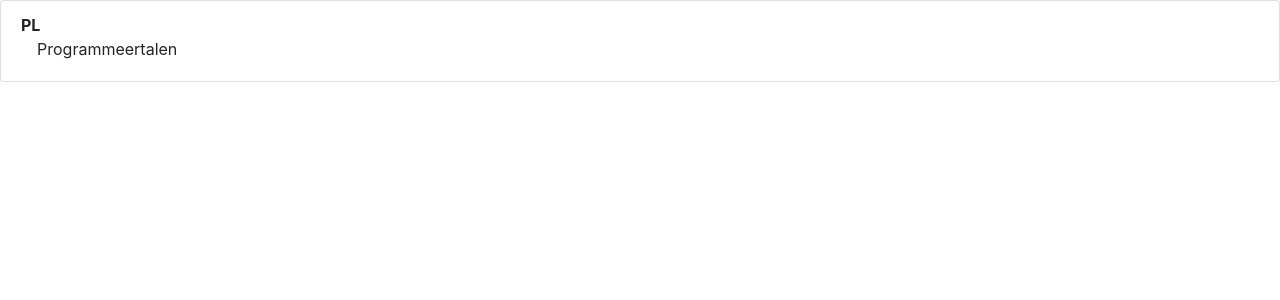
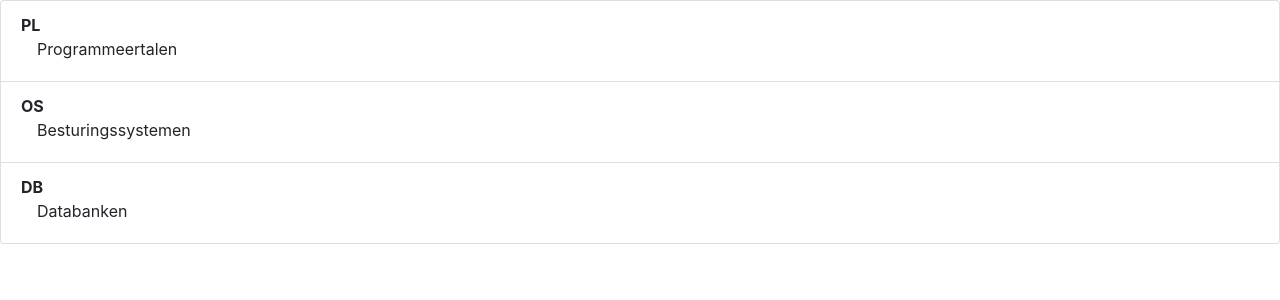
Before and after one commit to Jef-DS/reactjunivoorbeelden, a React (Create React App) app: page / in a window 1280 px wide. Shown: the top 300 px of the page. Built offline with nearby package versions, Linux system fonts and the light colour scheme.

Commit message:
Geneste JSX property met class

```diff
--- a/src/App.js
+++ b/src/App.js
@@ -1,13 +1,16 @@
 import React from 'react';
-import CategorieItem from './vb1';
+import CategorieList,{Categorie} from './vb2';
 
 
 function App()  {
+  //Categorie is gedefinieerd in vb2.js
+  const categorieen = [
+    new Categorie("PL", "Programmeertalen"),
+    new Categorie("OS", "Besturingssystemen"),
+    new Categorie("DB", "Databanken")
+  ];
   return (
-      //HTML tags(div) met een kleine letter, JSX componenten met een hoofdletter
-      <div className="list-group">
-        <CategorieItem categorieId="PL" categorieNaam="Programmeertalen"/>
-      </div>
+      <CategorieList categorieen={categorieen}/>
     );
 }
 
--- /dev/null
+++ b/src/vb2.jsx
@@ -0,0 +1,29 @@
+import React from 'react';
+import CategorieItem from './vb1';
+import PropTypes from 'prop-types';
+
+export class Categorie{
+    constructor(id, naam){
+        this.id=id;
+        this.naam=naam;
+    }
+}
+function CategorieLijst(props) {
+    return (
+        <dl className="list-group">
+            {props.categorieen.map(item => {
+                // in een lijst moet elk item een unieke key hebben.
+               return <CategorieItem key={item.id} categorieId={item.id} categorieNaam={item.naam}/>
+            })}
+        </dl>
+    );
+}
+CategorieLijst.propTypes = {
+    categorieen: PropTypes.arrayOf(
+        PropTypes.shape({
+            id: PropTypes.string.isRequired,
+            naam: PropTypes.string.isRequired
+        })
+    ).isRequired
+}
+export default CategorieLijst;
```
